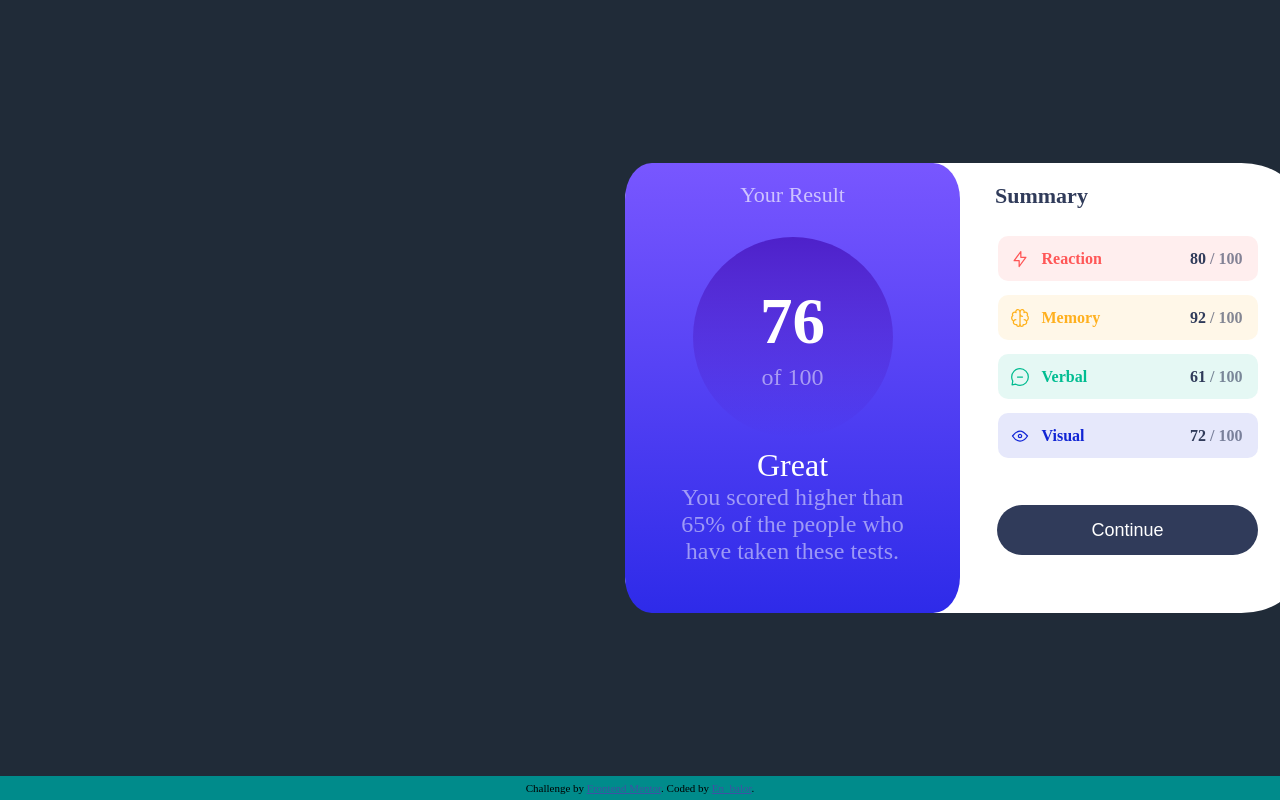
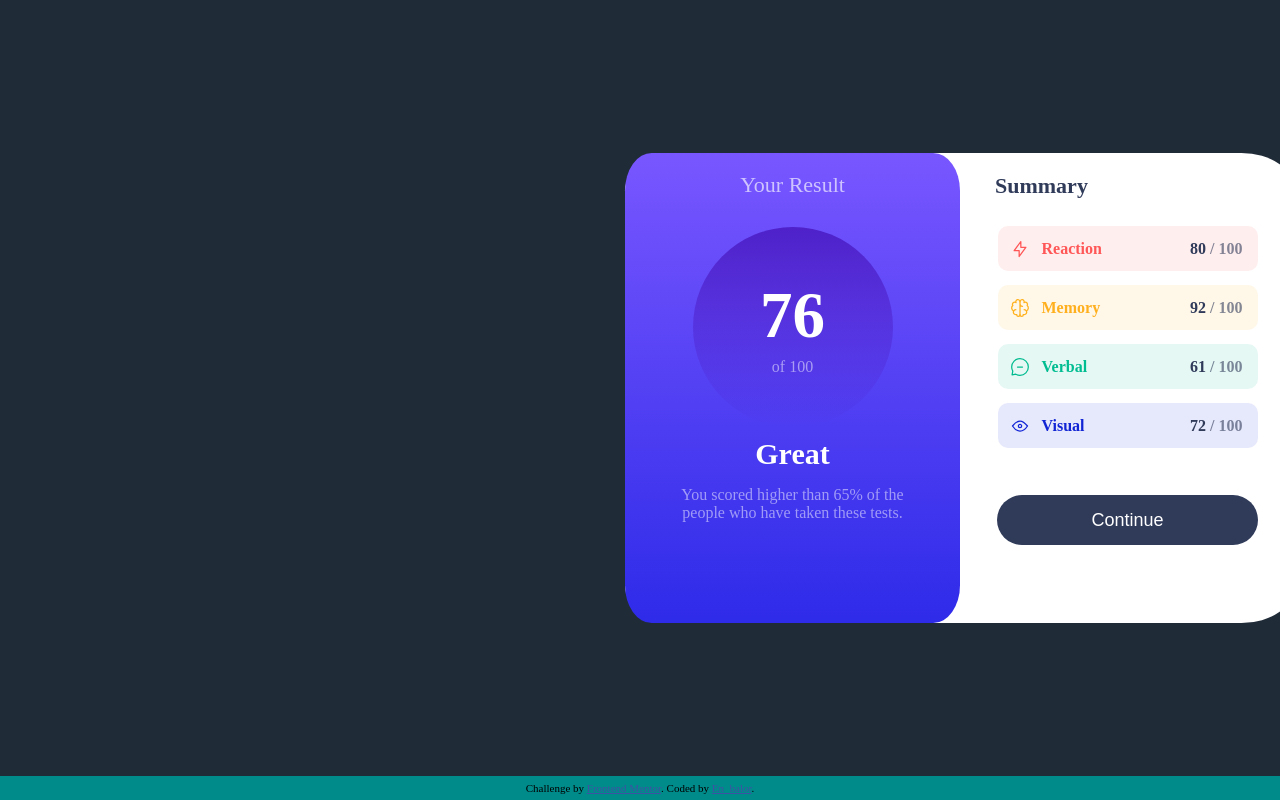
Before and after one commit to EnBalor/SummaryTest, a plain HTML site: page index.html in a window 1280 px wide. Shown: the top 800 px of the page. Drawn offline with Linux system fonts and the light colour scheme.

Commit message:
summary(fix4)

```diff
--- a/style.css
+++ b/style.css
@@ -21,7 +21,7 @@ main {
 .scoreboardBox {
     display: flex;
     justify-content: center;
-    height: 450px;
+    height: 470px;
     width: 670px;
     border-radius: 8%;
     background-color: darkblue;
@@ -66,8 +66,15 @@ main {
     height: 40%;
 }
 
+.average {
+    font-weight: 600;
+    margin-bottom: 15px;
+    font-size: 30px;
+}
+
 .resultFont {
     color: hsla(0, 0%, 100%, 50%);
+    font-size: 16px;
 }
 
 .comment {
```
